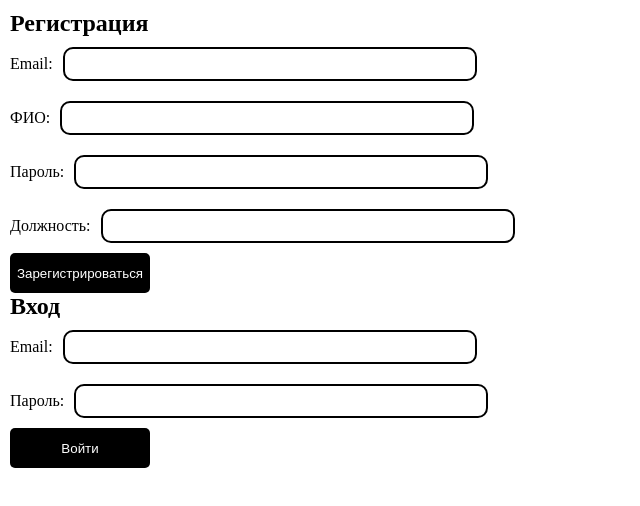
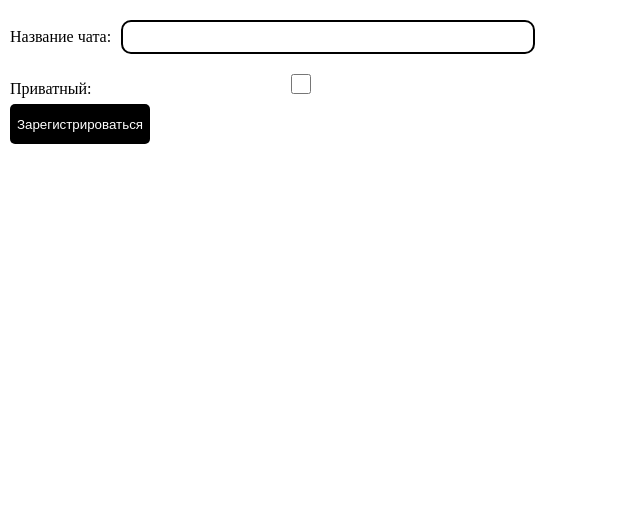
Before and after one commit to lct-2024/lct-2024, a React (Create React App) app in the folder frontend/: page / in a window 1280 px wide. Shown: the top 506 px of the page, without its empty margins (0-640 px from the left). Built offline with nearby package versions, Linux system fonts and the light colour scheme.

Commit message:
feat
новый компонент добавил

```diff
--- a/frontend/src/App.js
+++ b/frontend/src/App.js
@@ -1,7 +1,5 @@
 import React, { useState } from "react"
-import SignupForm from "./components/SignUpForm";
-import UserProfile from "./components/UserProfile";
-import LoginForm from "./components/LoginForm";
+import CommandChat from "./components/CommandChat";
 
 function App() {
 
@@ -17,20 +15,7 @@ function App() {
 
   return (
     <div className="App">
-      {isLoggedIn ? (
-        <div>
-          <h1>Добро пожаловать!</h1>
-          <UserProfile />
-          <button onClick={handleLogout}>Выйти</button>
-        </div>
-      ) : (
-        <div>
-          <h2>Регистрация</h2>
-          <SignupForm onSignup={handleLogin} />
-          <h2>Вход</h2>
-          <LoginForm onLogin={handleLogin} />
-        </div>
-      )}
+      <CommandChat />
     </div>
   );
 }
--- /dev/null
+++ b/frontend/src/components/CommandChat.jsx
@@ -0,0 +1,63 @@
+import React, { useState } from 'react'
+import axios from 'axios'
+
+const CommandChat = () => {
+
+    const [content_id, setContentId] = useState(null)
+    const [content_type, setContentType] = useState(null)
+    const [title, setTitle] = useState("")
+    const [isPrivate, setIsPrivate] = useState(false)
+    const [error, setError] = useState(null);
+
+    const handleSubmit = async (e) => {
+        e.preventDefault()
+        setError(null)
+
+        try {
+            const response = await axios.post('https://chat.lct24.dev.40ants.com/api/create_chat', {
+                jsonrpc: '2.0',
+                method: 'create_chat',
+                params: {
+                    content_id,
+                    content_type,
+                    title,
+                    private: isPrivate
+                },
+            })
+
+            console.log('Response:', response)
+        } catch (error) {
+            setError('Произошла ошибка. Попробуйте позже.');
+            console.error('Error:', error)
+        }
+    }
+
+    return (
+        <form onSubmit={handleSubmit}>
+            <div>
+                <label htmlFor="title">Название чата:</label>
+                <input
+                    type="text"
+                    id="title"
+                    value={title}
+                    onChange={(e) => setTitle(e.target.value)}
+                    required
+                />
+            </div>
+
+            <div>
+                <label htmlFor="isPrivate">Приватный:</label>
+                <input
+                    type="checkbox"
+                    id="isPrivate"
+                    checked={isPrivate}
+                    onChange={(e) => setIsPrivate(e.target.checked)}
+                />
+            </div>
+            {error && <div className="error">{error}</div>}
+            <button type="submit">Зарегистрироваться</button>
+        </form>
+    )
+}
+
+export default CommandChat
```
